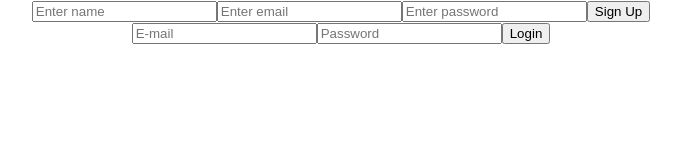
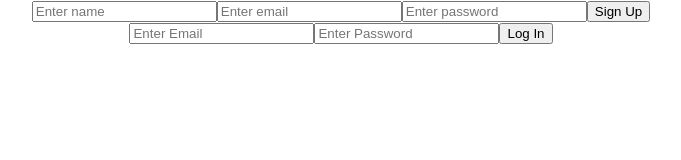
Before and after one commit to mentorme-app/client, a React (Create React App) app: page / in a window 1280 px wide. Shown: the top 160 px of the page, without its empty margins (299-980 px from the left). Built offline with nearby package versions, Linux system fonts and the light colour scheme.

Commit message:
fix input behavior

```diff
--- a/src/components/Login.js
+++ b/src/components/Login.js
@@ -2,11 +2,11 @@ import React from "react";
 import { Redirect } from "react-router-dom";
 import { connect } from "react-redux";
 import { loginUser } from "../actions/actionCreators.js";
+import Loader from "react-loader-spinner";
 
 function Login(props) {
   const refEmail = React.createRef();
   const refPassword = React.createRef();
-  console.log(refEmail)
 
   const submitLogin = event => {
     event.preventDefault();
@@ -15,7 +15,6 @@ function Login(props) {
       password: refPassword.current.value
     });
     refPassword.current.value = "";
-    refEmail.current.value = "";
   };
 
   if (localStorage.getItem("token")) {
@@ -24,17 +23,18 @@ function Login(props) {
     return (
       <div>
         <form onSubmit={submitLogin}>
-          <input
-            type="text"
-            placeholder="E-mail"
-            ref={refEmail}
-          />
-          <input
-            type="text"
-            placeholder="Password"
-            ref={refPassword}
-          />
-          <input type="submit" onClick={submitLogin} value="Login" />
+          <input type="email" placeholder="Enter Email" ref={refEmail} />
+          <input type="password" placeholder="Enter Password" ref={refPassword} />
+          <button type="submit">
+            {props.signingUp ? (
+              <Loader type="ThreeDots" color="#ccc" height={80} width={80} />
+            ) : (
+              "Log In"
+            )}
+          </button>
+          {!props.loginSuccess && (
+            <div>Wrong email or password, please try again</div>
+          )}
         </form>
       </div>
     );
--- a/src/reducers/loginReducer.js
+++ b/src/reducers/loginReducer.js
@@ -2,12 +2,12 @@ import * as types from "../actions/actionTypes.js";
 
 const initialState_login = {
   token: "",
-  loginSuccess: null,
+  loginSuccess: true,
   isLogginIn: false
 };
 
 export const loginReducer = (state = initialState_login, action) => {
-  switch (action) {
+  switch (action.type) {
     case types.START_LOGIN:
       return { ...state, isLogginIn: true };
     case types.END_LOGIN:
```
